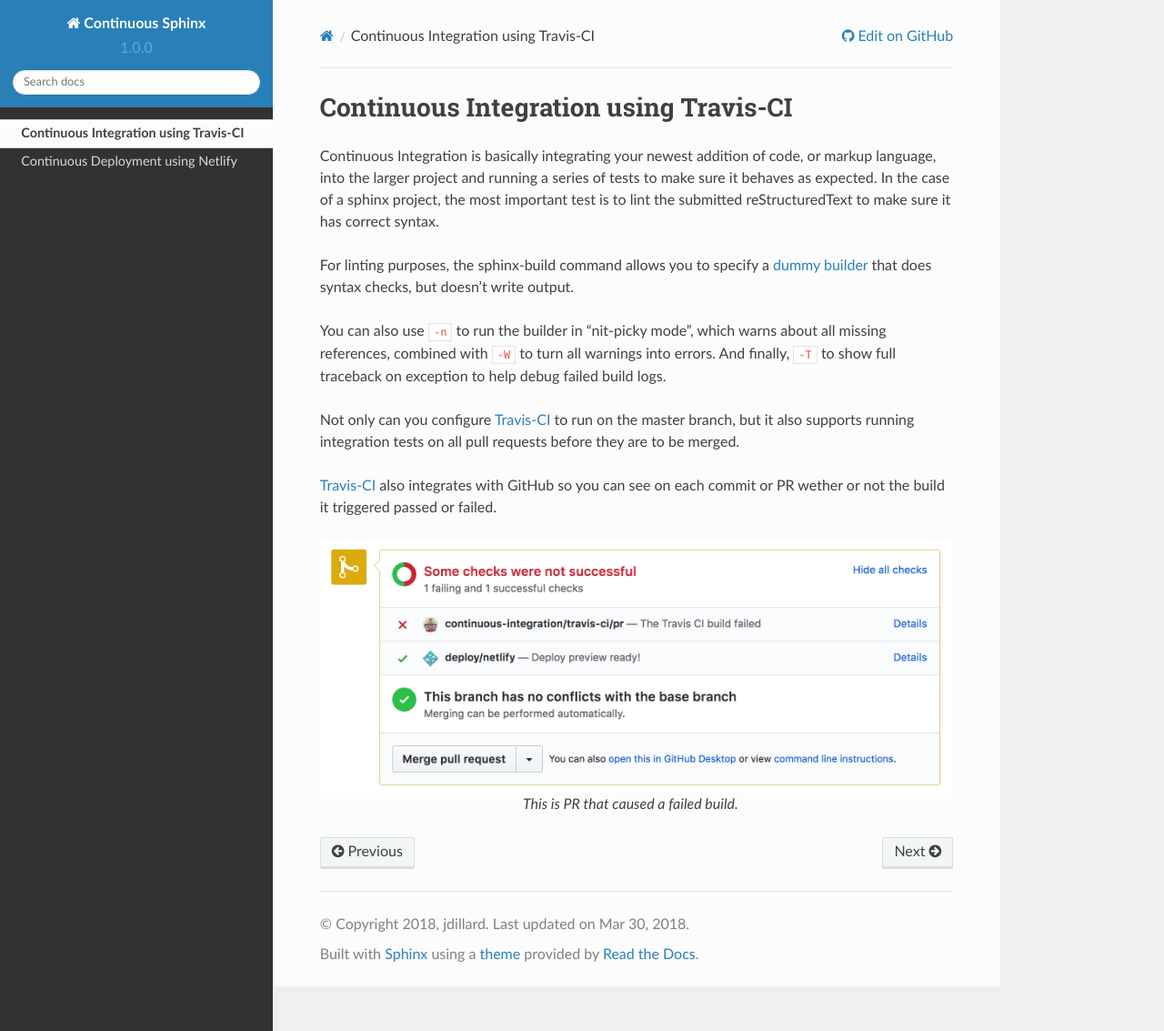
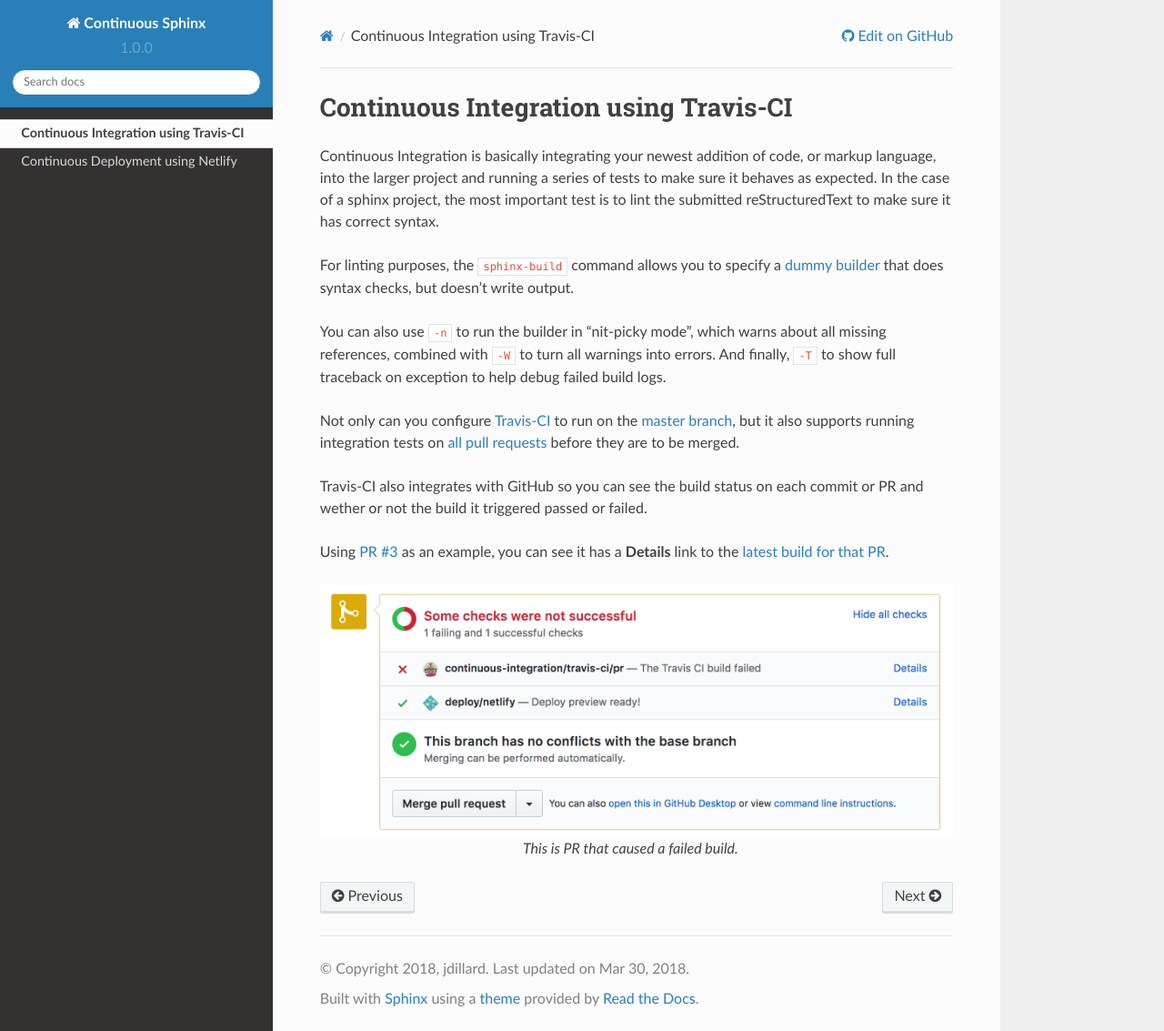
Before and after one commit to jdillard/continuous-sphinx, a Sphinx documentation site: the page built from source/continuous-integration.rst, in a window 1280 px wide and 1133 px high. Shown: the whole window at 91% size. Built offline with Sphinx 7.4.7 and the Read the Docs theme 2.0.0, drawn with Linux system fonts in a browser that asks for light colours.

Commit message:
docs: add example pull request links

```diff
--- a/source/continuous-integration.rst
+++ b/source/continuous-integration.rst
@@ -7,7 +7,7 @@
 test is to lint the submitted reStructuredText to make sure it has correct
 syntax.
 
-For linting purposes, the sphinx-build command allows you to specify a
+For linting purposes, the ``sphinx-build`` command allows you to specify a
 `dummy builder`_ that does syntax checks, but doesn't write output.
 
 You can also use ``-n`` to run the builder in "nit-picky mode", which warns
@@ -15,17 +15,24 @@
 errors. And finally, ``-T`` to show full traceback on exception to help debug
 failed build logs.
 
-Not only can you configure `Travis-CI`_ to run on the master branch, but it also
-supports running integration tests on all pull requests before they are to be
-merged.
+Not only can you configure `Travis-CI`_ to run on the `master branch`_, but it
+also supports running integration tests on `all pull requests`_ before they are
+to be merged.
 
-`Travis-CI`_ also integrates with GitHub so you can see on each commit or PR
-wether or not the build it triggered passed or failed.
+Travis-CI also integrates with GitHub so you can see the build status on each
+commit or PR and wether or not the build it triggered passed or failed.
+
+Using `PR #3`_ as an example, you can see it has a **Details** link to the
+`latest build for that PR`_.
 
 .. figure:: _static/pr-build-fail.png
    :figclass: align-center
 
    This is PR that caused a failed build.
 
+.. _all pull requests: https://travis-ci.org/jdillard/continuous-sphinx/pull_requests
 .. _dummy builder: http://www.sphinx-doc.org/en/master/_modules/sphinx/builders/dummy.html
-.. _Travis-CI: https://travis-ci.org/
+.. _latest build for that PR: https://travis-ci.org/jdillard/continuous-sphinx/builds/359119935
+.. _master branch: https://travis-ci.org/jdillard/continuous-sphinx/branches
+.. _PR #3: https://github.com/jdillard/continuous-sphinx/pull/3
+.. _Travis-CI: https://travis-ci.org/jdillard/continuous-sphinx
```
